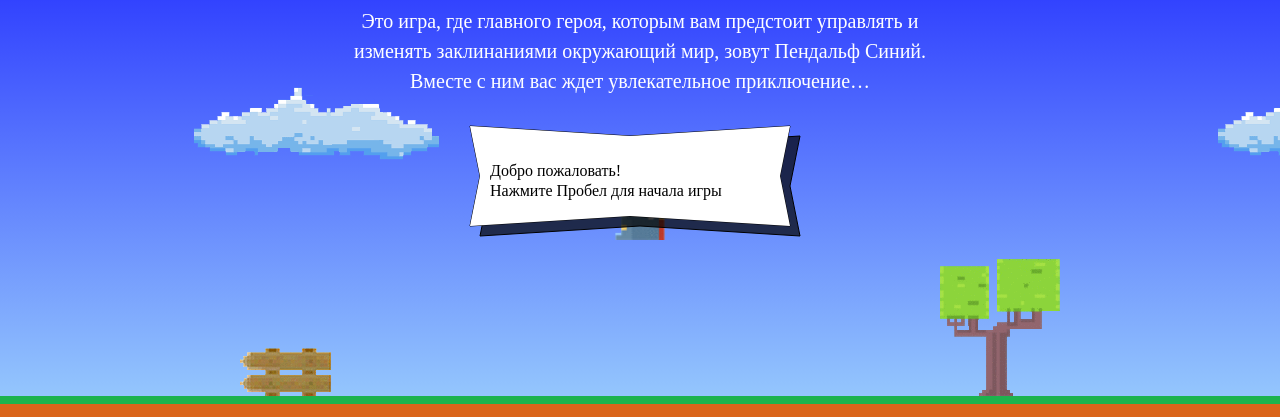
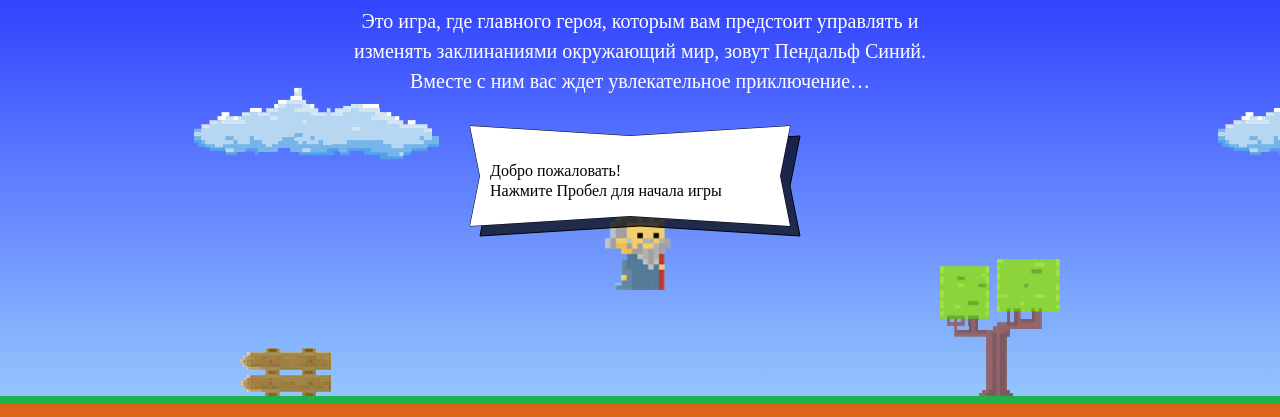
Before and after one commit to Sijey55/489657-code-and-magick-19, a website: page index.html in a window 1280 px wide. Shown: the part 203-620 px from the top of the page. Drawn offline with Linux system fonts and the light colour scheme; a web font is replaced by a local one.

Commit message:
Исправление недароботок

```diff
--- a/index.html
+++ b/index.html
@@ -199,7 +199,7 @@
     return (width - wizardWidth) / 2;
   };
   var getWizardY = function(height) {
-    return height / 2 / 3;
+    return height / 3;
   };
 </script>
 <script src="js/game.js"></script>
```
